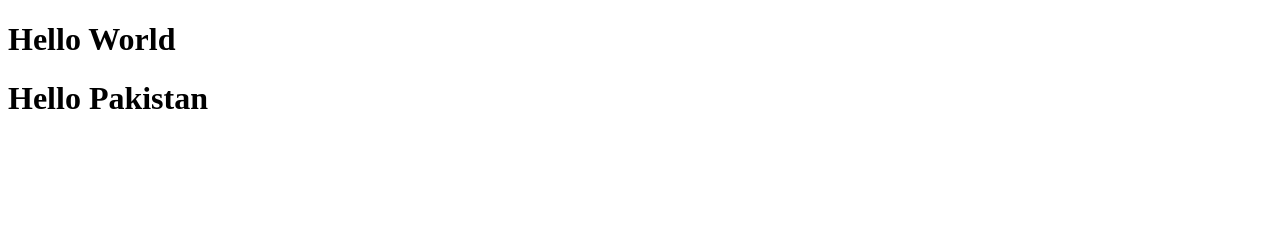
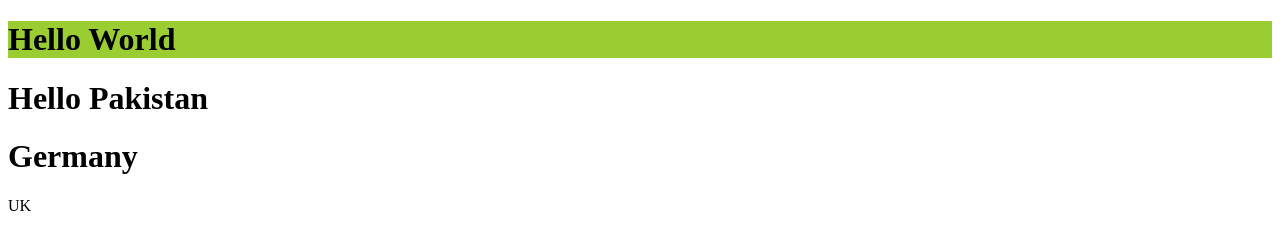
Before and after one commit to ArslanKhan123456/Hello-Work-Program, a plain HTML site: page index.html in a window 1280 px wide. Drawn offline with Linux system fonts and the light colour scheme.

Commit message:
modified index.css

```diff
--- a/index.css
+++ b/index.css
@@ -0,0 +1,3 @@
+#heading1{
+    background-color: yellowgreen;
+}
--- a/index.html
+++ b/index.html
@@ -5,10 +5,13 @@
     <meta http-equiv="X-UA-Compatible" content="IE=edge">
     <meta name="viewport" content="width=device-width, initial-scale=1.0">
     <title>Document</title>
+    <link rel="stylesheet" href="index.css">
 </head>
 <body>
 
-    <h1>Hello World</h1>
+    <h1 id="heading1">Hello World</h1>
     <h1>Hello Pakistan</h1>
+    <h1>Germany</h1>
+    <p>UK</p>
 </body>
 </html>
```
